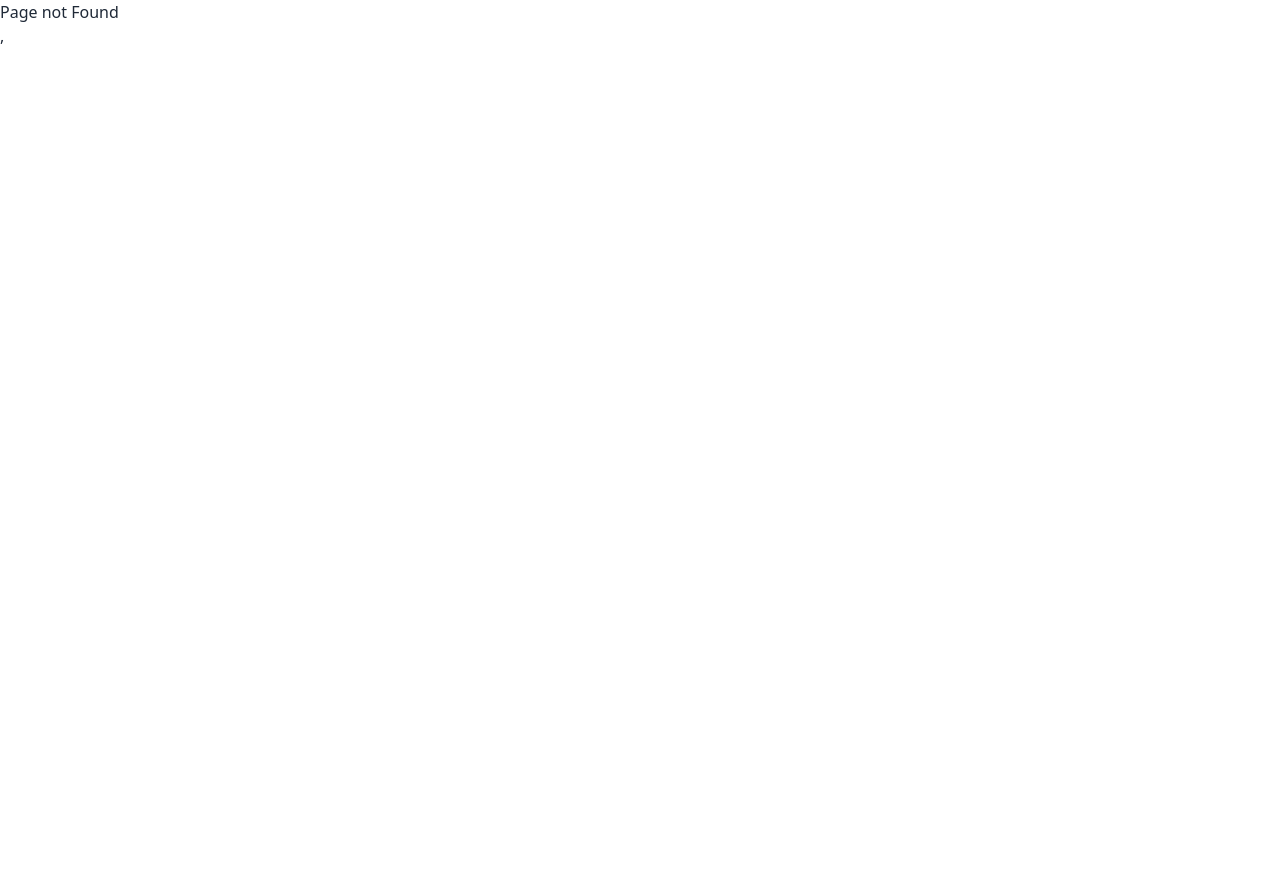
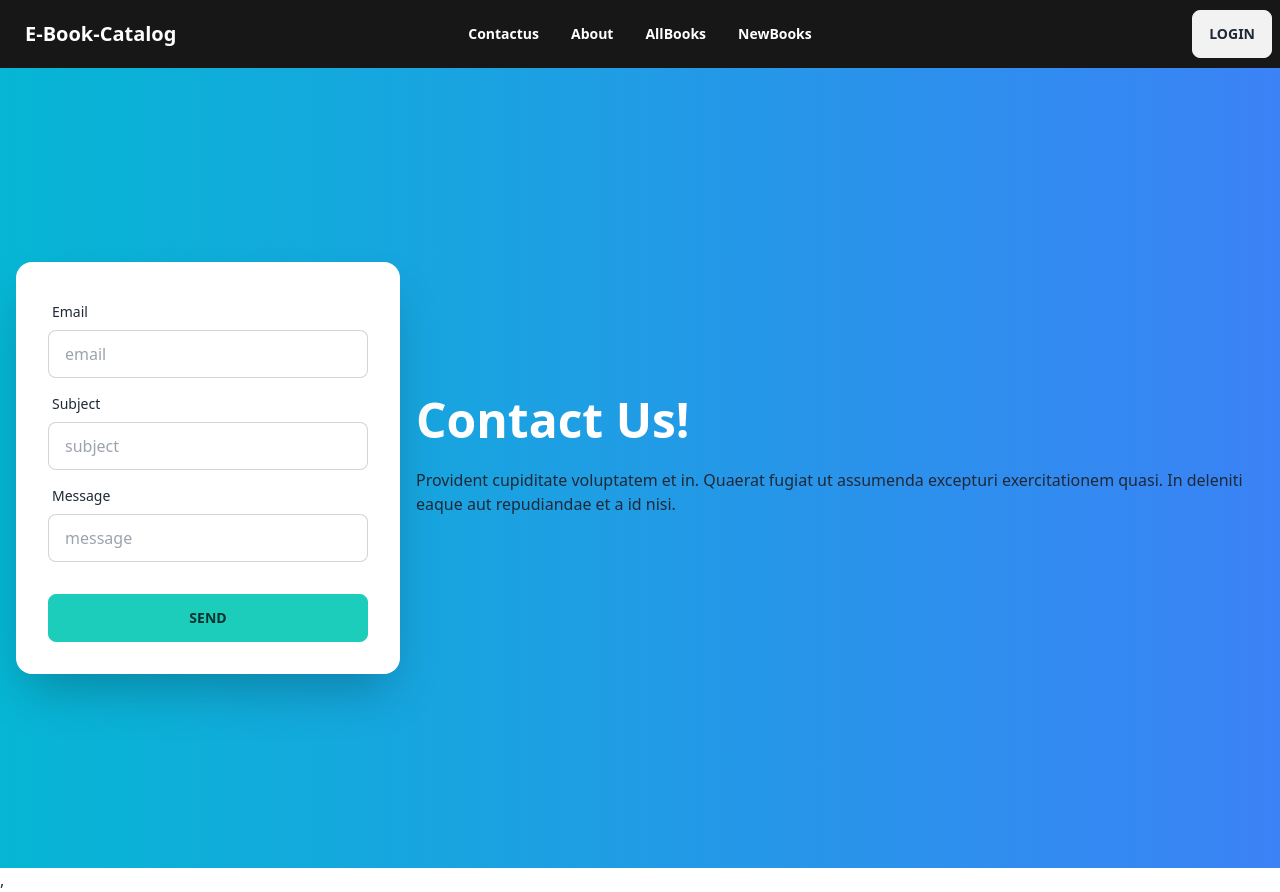
Before and after one commit to sumonhasan55/e-books-catalog-client, a React (Vite) app: page /contactus in a window 1280 px wide. Before the commit this address had no page. Before the commit the page ends 800 px from the top, so only its background shows below. Built offline with nearby package versions, Linux system fonts and the light colour scheme; no server answers.

Commit message:
contact us page created

```diff
--- a/src/components/Header.tsx
+++ b/src/components/Header.tsx
@@ -9,7 +9,7 @@ import { signOut } from 'firebase/auth';
 const Header = () => {
 
   const [user, loading, error] = useAuthState(auth);
-  console.log(user,loading,error)
+  console.log(user, loading, error)
 
   const logout = () => {
     signOut(auth);
@@ -26,7 +26,7 @@ const Header = () => {
             <svg xmlns="http://www.w3.org/2000/svg" className="w-5 h-5" fill="none" viewBox="0 0 24 24" stroke="currentColor"><path strokeLinecap="round" strokeLinejoin="round" strokeWidth="2" d="M4 6h16M4 12h8m-8 6h16" /></svg>
           </label>
           <ul tabIndex={0} className="menu menu-sm dropdown-content mt-3 z-[1] p-2 shadow  bg-black text-white hover:text-lg  rounded-box w-52">
-            <li><a>Contact</a></li>
+            <li><Link to='/contactus'>Contactus</Link></li>
             <li><a>About</a></li>
             <li><Link to='/allbooks'>AllBooks</Link></li>
             <li><Link to='/newbooks'>NewBooks</Link></li>
@@ -36,14 +36,14 @@ const Header = () => {
       </div>
       <div className="hidden navbar-center lg:flex ">
         <ul className="px-1 menu menu-horizontal">
-          <li><a>Contact</a></li>
+          <li><Link to='/contactus'>Contactus</Link></li>
           <li><a>About</a></li>
           <li><Link to='/allbooks'>AllBooks</Link></li>
-        {
-          user?.email ?
-          <li><Link to='/newbooks'>NewBooks</Link></li> :
-          <li><Link to='/login'>NewBooks</Link></li>
-        }
+          {
+            user?.email ?
+              <li><Link to='/newbooks'>NewBooks</Link></li> :
+              <li><Link to='/login'>NewBooks</Link></li>
+          }
         </ul>
       </div>
       <div className="navbar-end">
--- a/src/page/AddNewBook.tsx
+++ b/src/page/AddNewBook.tsx
@@ -20,6 +20,7 @@ export default function AddNewBook() {
   const handleSubmit = (event: { preventDefault: () => void }) => {
     event.preventDefault();
     dispatch(addBook({ id: books[books?.length - 1]?.id + 1, title, author, genre, publicationDate, reviews }))
+
     navigate( "/")
 
   }
--- /dev/null
+++ b/src/page/ContactUs.tsx
@@ -0,0 +1,47 @@
+import Header from "../components/Header";
+
+
+const ContactUs = () => {
+    return (
+        <div>
+            <Header />
+            <div className="min-h-screen hero bg-gradient-to-r from-cyan-500 to-blue-500">
+                <div className="flex-col hero-content lg:flex-row-reverse">
+                    <div className="text-center lg:text-left">
+                        <h1 className="text-5xl font-bold text-white">Contact Us!</h1>
+                        <p className="py-6">Provident cupiditate voluptatem et in. Quaerat fugiat ut assumenda excepturi exercitationem quasi. In deleniti eaque aut repudiandae et a id nisi.</p>
+                    </div>
+                    <div className="flex-shrink-0 w-full max-w-sm shadow-2xl card bg-base-100">
+                        <form className="card-body">
+                            <div className="form-control">
+                                <label className="label">
+                                    <span className="label-text">Email</span>
+                                </label>
+                                <input type="email" placeholder="email" className="input input-bordered" required />
+                            </div>
+                            <div className="form-control">
+                                <label className="label">
+                                    <span className="label-text">Subject</span>
+                                </label>
+                                <input type="text" placeholder="subject" className="input input-bordered" required />
+                            </div>
+                            <div className="form-control">
+                                <label className="label">
+                                    <span className="label-text">Message</span>
+                                </label>
+                                <input type="text" placeholder="message" className="input input-bordered" required />
+
+                            </div>
+                            <div className="mt-6 form-control">
+                                <button className="btn btn-accent">Send</button>
+                            </div>
+                        </form>
+                    </div>
+                </div>
+            </div>
+
+        </div>
+    );
+};
+
+export default ContactUs;
--- a/src/routes/index.tsx
+++ b/src/routes/index.tsx
@@ -12,6 +12,7 @@ import AddNewBook from "../page/AddNewBook";
 import NewBooks from "../page/NewBooks";
 import UpdateBook from "../page/UpdateBook";
 import BookDetails from "../page/BookDetails";
+import ContactUs from "../page/ContactUs";
 
 const routes = createBrowserRouter([
   {
@@ -51,6 +52,10 @@ const routes = createBrowserRouter([
     element: <UpdateBook/>
   },
   {
+    path: "/contactus",
+    element: <ContactUs/>
+  },
+  {
     path: "*",
     element: <NotFound/>
   },
```
